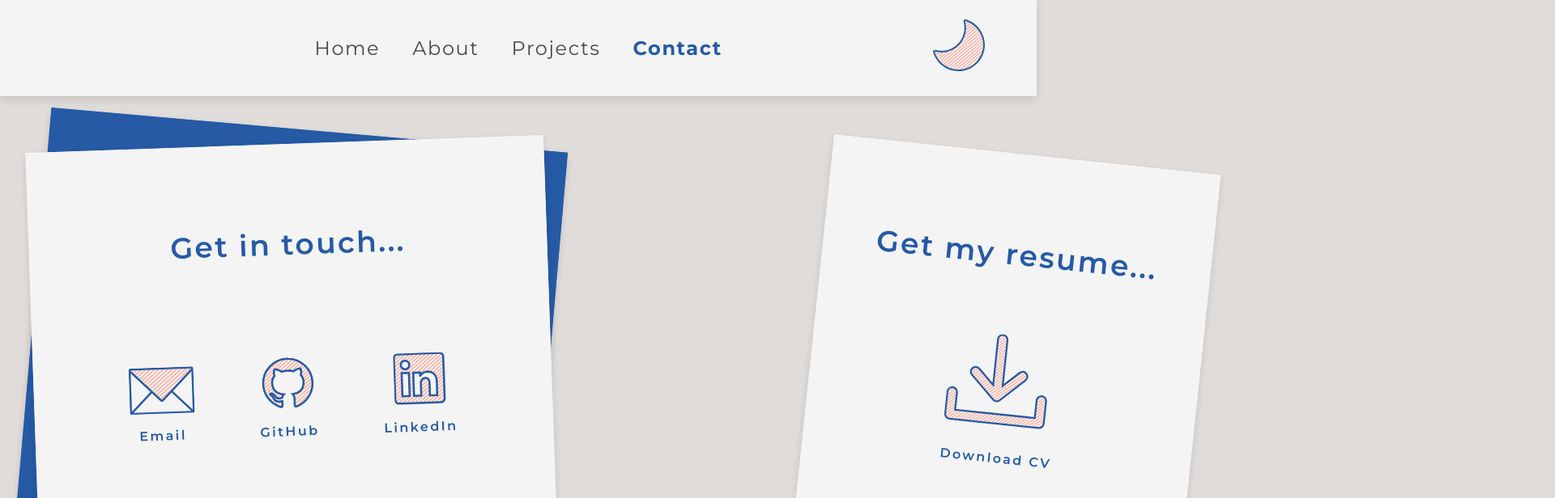
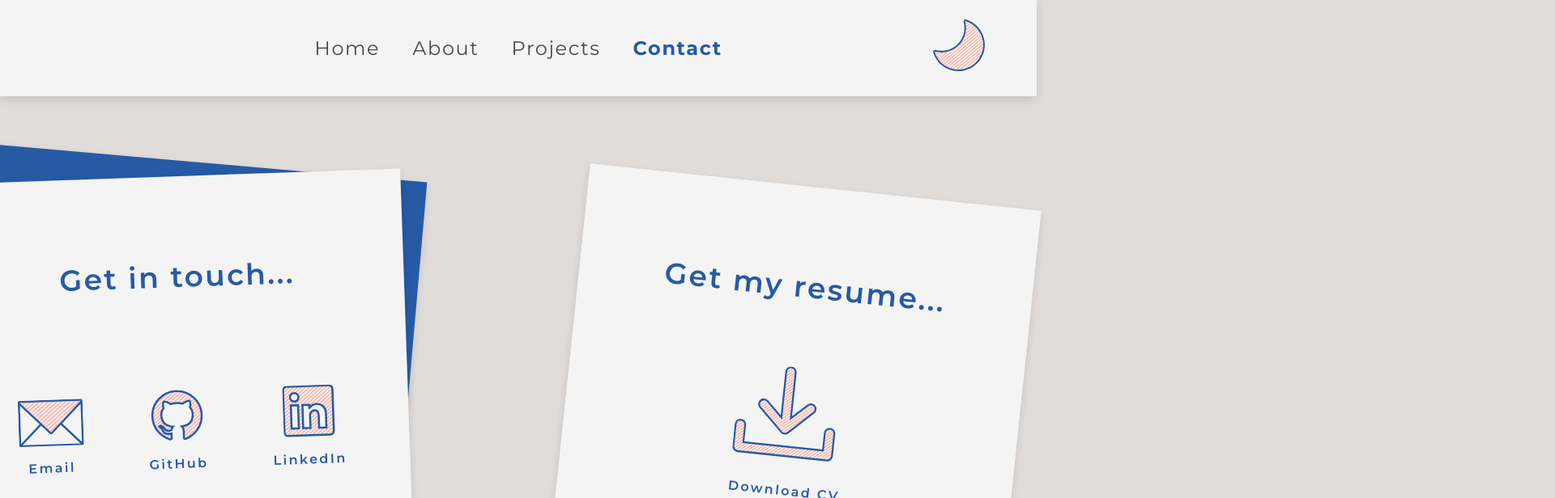
Before and after one commit to git-kaia/my-portfolio, a React (Vite) app: page /contact in a window 1280 px wide. Shown: the top 616 px of the page at 81% size, 1920 px wide, since content can reach past the window. Built offline with nearby package versions, Linux system fonts and the light colour scheme.

Commit message:
Enhance layout
* Made some adjustments across the page to
    * Fixed PaperFan component issues related to set width and height of container - now more dynamic
    * Updated styles

```diff
--- a/src/components/cards/PaperFan.css
+++ b/src/components/cards/PaperFan.css
@@ -1,14 +1,12 @@
 .paperfan {
   position: relative;
-  width: 55em;
-  height: 35em;
+  width: var(--fan-width);
+  height: var(--fan-height);
 }
 
 .paperfan .paper {
   position: absolute;
   bottom: 0;
-  inset: 0;
-  background: var(--paperColor, var(--bgSecondary));
   box-shadow: var(--shadow-md);
   overflow: hidden;
   width: var(--width);
@@ -16,7 +14,6 @@
   background: var(--paperColor);
   transform: translateX(var(--x)) translateY(var(--y)) rotate(var(--rot));
   position: absolute;
-  /* Start hidden + rotated like your :before */
   opacity: 0;
   transform: translate(var(--x), var(--y)) rotate(0deg);
 }
@@ -24,7 +21,6 @@
 .paperfan .paper::before {
   content: "";
   position: absolute;
-  inset: 0;
   background: var(--paperColor, var(--accentSecondary));
   z-index: -1;
 
--- a/src/components/cards/PaperFan.jsx
+++ b/src/components/cards/PaperFan.jsx
@@ -5,7 +5,7 @@ import "./PaperFan.css";
 export default function PaperFan({
   className = "",
   layers = [],
-  width = "20rem",
+    width = "20rem",
   height = "28rem",
   children, // content for layers
 }) {
@@ -18,6 +18,11 @@ export default function PaperFan({
     <div
       ref={ref}
       className={`paperfan ${inView ? "is-visible" : ""} ${className}`}
+      style={{
+        "--fan-width": width,
+        "--fan-height": height,
+      }}
+
     >
       {layers.map((layer, i) => (
         <div
--- a/src/components/svg/Code.jsx
+++ b/src/components/svg/Code.jsx
@@ -10,7 +10,7 @@ export default function Code({ className = "" }) {
         <svg
             className={className}
             xmlns="http://www.w3.org/2000/svg"
-            viewBox="0 0 1307.71 980.72"
+            viewBox="-10 -10 1400 1000"
         >
             <defs>{pattern.defs}</defs>
 
--- a/src/pages/Contact.jsx
+++ b/src/pages/Contact.jsx
@@ -7,7 +7,6 @@ import EmailIcon from "../components/svg/EmailIcon";
 import LinkedIn from "../components/svg/LinkedIn";
 import GitHub from "../components/svg/GitHub";
 import DownloadCvCard from "../components/cards/DownloadCvCard";
-import Download from "../components/svg/Download";
 
 
 const email = "kaja.berg@outlook.com";
@@ -17,13 +16,15 @@ const githubUrl = "https://github.com/git-kaia";
 export default function Contact() {
   return (
     <PageFadeTransition>
-      <div className="flex align-center items-center min-h-[calc(100vh-var(--header-h))]">
-        <div className="p-10">
+      <div className="flex justify-center items-center gap-28 w-full min-h-[calc(100vh-var(--header-h))]">
+        <div>
           <PaperFan
             className='contact-socials'
+            width="40rem"
+            height="40rem"
             layers={[
-              { x: 0, y: -20, rot: 5, color: "var(--bgCardPrimary)", width: "40rem", height: "32rem" },
-              { x: 0, y: -2, rot: -2, color: "var(--bgSecondary)", width: "40rem", height: "32rem" },
+              { x: 0, y: -20, rot: 5, color: "var(--bgCardPrimary)", width: "35rem", height: "35rem" },
+              { x: 0, y: -2, rot: -2, color: "var(--bgSecondary)", width: "35rem", height: "35rem" },
             ]}
           >
 
@@ -71,11 +72,13 @@ export default function Contact() {
           </PaperFan>
         </div>
 
-        <div className="p-10">
+        <div>
           <PaperFan
             className='download-cv'
+            width="40rem"
+            height="40rem"
             layers={[
-              { x: 2, y: 10, rot: 6, color: "var(--bgSecondary)", width: "30rem", height: "32rem" },
+              { x: 2, y: 10, rot: 6, color: "var(--bgSecondary)", width: "35rem", height: "35rem" },
             ]}
           >
             <div className="flex flex-col items-center align-center gap-10">
--- a/src/pages/Home.jsx
+++ b/src/pages/Home.jsx
@@ -8,11 +8,13 @@ export default function Home() {
   return (
     <>
       <PageFadeTransition>
-        <div className="flex flex-col justify-center items-center min-h-[calc(100vh-var(--header-h))]">
+        <div className="flex justify-center items-center min-h-[calc(100vh-var(--header-h))]">
           <PaperFan
             className='portfolio-front'
+            width="48rem"
+            height="40rem"
             layers={[
-              { x: 70, y: 0, rot: 5, color: "var(--bgSecondary)", width: "48rem", height: "40rem" },
+              { x: 70, y: 20, rot: 5, color: "var(--bgSecondary)", width: "48rem", height: "40rem" },
               { x: 25, y: 10, rot: 10, color: "var(--bgCardPrimary)", width: "48rem", height: "35rem" },
               { x: -25, y: 10, rot: 6, color: "var(--bgCardSecondary)", width: "48rem", height: "35rem" },
               { x: 0, y: 2, rot: 2, color: "var(--bgSecondary)", width: "48rem", height: "35rem" },
--- a/src/pages/Projects.jsx
+++ b/src/pages/Projects.jsx
@@ -1,16 +1,12 @@
 // pages/Projects.jsx
 import { Link } from 'react-router-dom';
 import PageFadeTransition from "../animations/PageFadeTransition";
+import PaperFan from "../components/cards/PaperFan";
 
 export default function Projects() {
     return (
         <PageFadeTransition>
-            <main>
-                <section>
-                    <h1>Kaja Emilie Berg</h1>
-                    <h2>Full-stack developer</h2>
-                </section>
-            </main>
+
         </PageFadeTransition>
     )
 }
```
